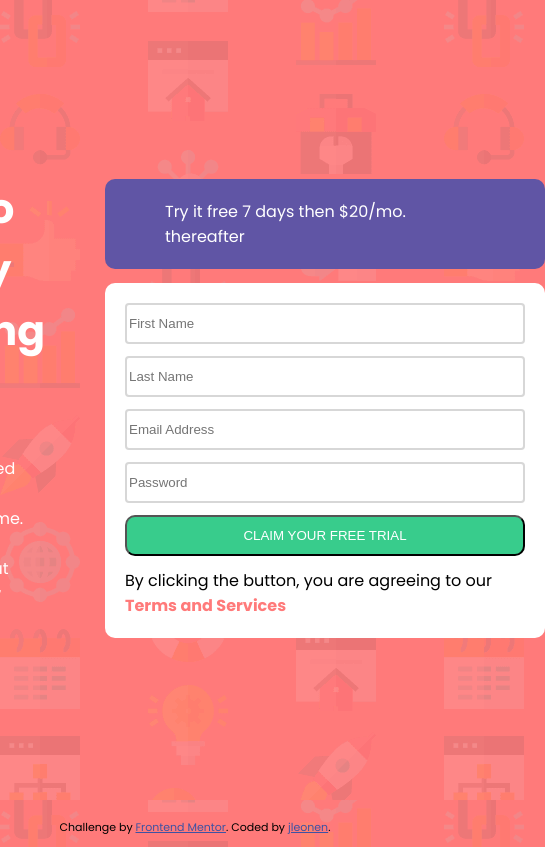
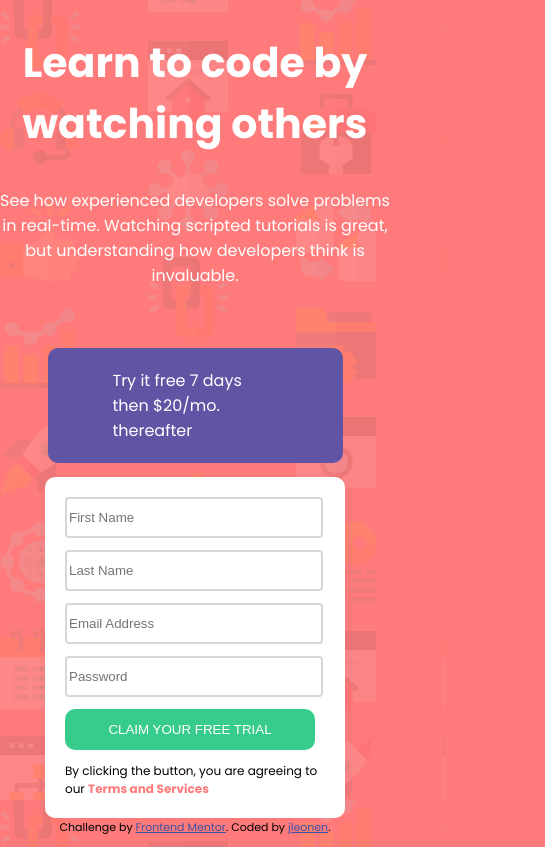
Before and after one commit to jleonen/signup-form-challenge, a plain HTML site: page index.html in a window 390 px wide. Shown: the whole page, 545 px wide, since content can reach past the window. Drawn offline with Linux system fonts and the light colour scheme.

Commit message:
Added media queries

```diff
--- a/style.css
+++ b/style.css
@@ -119,3 +119,46 @@ blockquote {
   margin-bottom: 0px;
   align-self: flex-end;
 }
+
+@media (max-width: 700px) {
+  .main-flex {
+    flex-direction: column;
+    justify-content: center;
+    align-items: center;
+    gap: 100px;
+  }
+
+  .left-content {
+    text-align: center;
+    height: 250px;
+    width: 400px;
+  }
+
+  .inputs {
+    width: 260px;
+  }
+
+  .ad-banner {
+    padding-right: 70px;
+    padding-left: 65px;
+  }
+
+  .ad-banner span {
+    display: inline-block;
+    width: 160px;
+  }
+
+  button {
+    display: inline-block;
+    width: 250px;
+    border: none;
+  }
+
+  input {
+    width: 250px;
+  }
+
+  .terms-services {
+    font-size: 12px;
+  }
+}
```
